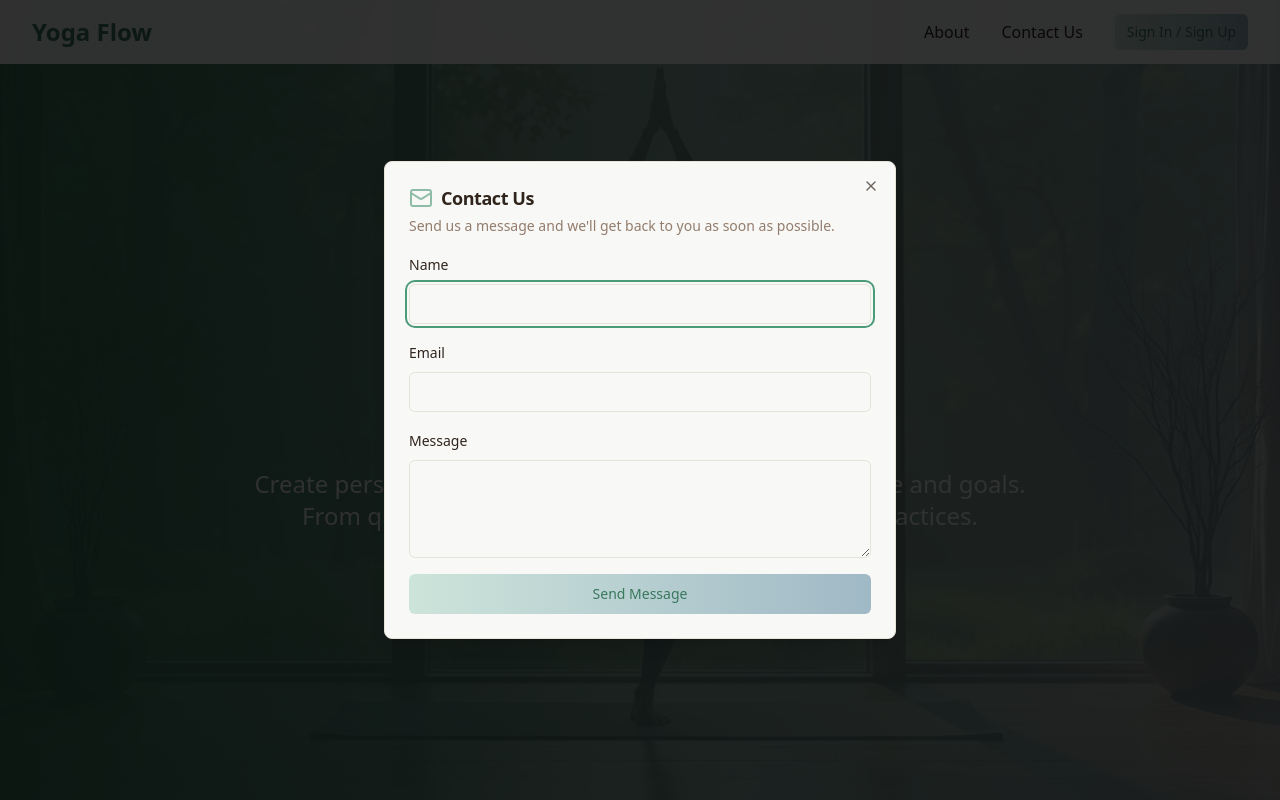
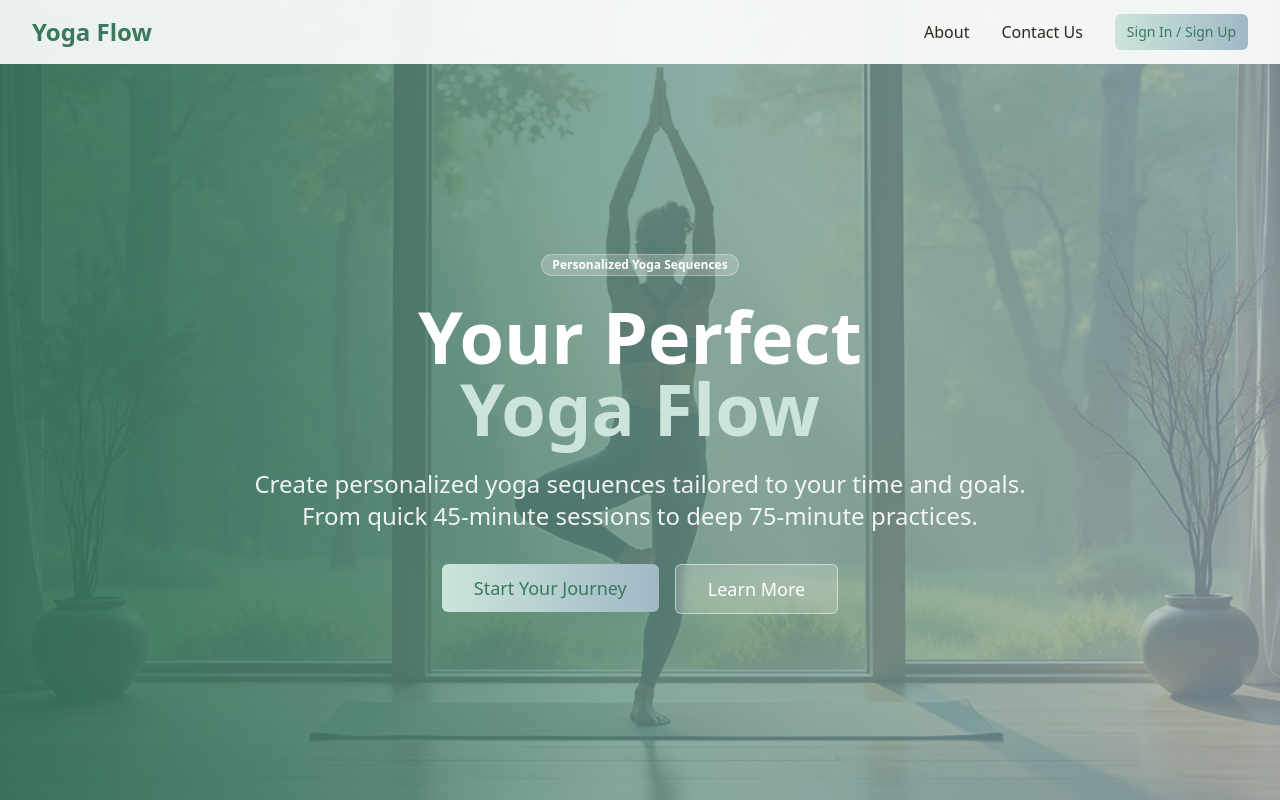
Before and after one commit to ylapscher/flow-state-yoga-builder, a React (Vite) app: page / in a window 1280 px wide. Both pictures are taken after a click on the button "Contact Us". Shown: the top 800 px of the page. Built offline with nearby package versions, Linux system fonts and the light colour scheme.

Commit message:
Embed contact form on landing page
Replaced the modal contact form with an embedded form on the landing page.

```diff
--- a/src/components/LandingPage.tsx
+++ b/src/components/LandingPage.tsx
@@ -5,7 +5,7 @@ import { Badge } from '@/components/ui/badge';
 import { Input } from '@/components/ui/input';
 import { Label } from '@/components/ui/label';
 import { Textarea } from '@/components/ui/textarea';
-import { Dialog, DialogContent, DialogDescription, DialogHeader, DialogTitle, DialogTrigger } from '@/components/ui/dialog';
+
 import { Clock, Users, Target, Sparkles, Mail } from 'lucide-react';
 import { useToast } from '@/hooks/use-toast';
 import heroImage from '@/assets/yoga-hero.jpg';
@@ -13,6 +13,7 @@ import AuthForm from './AuthForm';
 
 const LandingPage = () => {
   const [showAuth, setShowAuth] = useState(false);
+  const [showContact, setShowContact] = useState(false);
   const [contactForm, setContactForm] = useState({ name: '', email: '', message: '' });
   const [isSubmitting, setIsSubmitting] = useState(false);
   const { toast } = useToast();
@@ -39,6 +40,7 @@ const LandingPage = () => {
       });
 
       setContactForm({ name: '', email: '', message: '' });
+      setShowContact(false);
     } catch (error) {
       toast({
         title: "Error sending message",
@@ -73,58 +75,12 @@ const LandingPage = () => {
               >
                 About
               </button>
-              <Dialog>
-                <DialogTrigger asChild>
-                  <button className="text-foreground hover:text-sage transition-zen">
-                    Contact Us
-                  </button>
-                </DialogTrigger>
-                <DialogContent className="w-full max-w-lg">
-                  <DialogHeader>
-                    <DialogTitle className="flex items-center gap-2">
-                      <Mail className="w-6 h-6 text-sage" />
-                      Contact Us
-                    </DialogTitle>
-                    <DialogDescription>
-                      Send us a message and we'll get back to you as soon as possible.
-                    </DialogDescription>
-                  </DialogHeader>
-                  <form onSubmit={handleContactSubmit} className="space-y-4">
-                    <div className="space-y-2">
-                      <Label htmlFor="name">Name</Label>
-                      <Input
-                        id="name"
-                        value={contactForm.name}
-                        onChange={(e) => setContactForm({ ...contactForm, name: e.target.value })}
-                        required
-                      />
-                    </div>
-                    <div className="space-y-2">
-                      <Label htmlFor="email">Email</Label>
-                      <Input
-                        id="email"
-                        type="email"
-                        value={contactForm.email}
-                        onChange={(e) => setContactForm({ ...contactForm, email: e.target.value })}
-                        required
-                      />
-                    </div>
-                    <div className="space-y-2">
-                      <Label htmlFor="message">Message</Label>
-                      <Textarea
-                        id="message"
-                        rows={4}
-                        value={contactForm.message}
-                        onChange={(e) => setContactForm({ ...contactForm, message: e.target.value })}
-                        required
-                      />
-                    </div>
-                    <Button type="submit" variant="zen" disabled={isSubmitting} className="w-full">
-                      {isSubmitting ? 'Sending...' : 'Send Message'}
-                    </Button>
-                  </form>
-                </DialogContent>
-              </Dialog>
+              <button
+                onClick={() => setShowContact(true)}
+                className="text-foreground hover:text-sage transition-zen"
+              >
+                Contact Us
+              </button>
               <Button onClick={() => setShowAuth(true)} variant="zen" size="sm">
                 Sign In / Sign Up
               </Button>
@@ -297,6 +253,66 @@ const LandingPage = () => {
         </div>
       </div>
 
+      {/* Contact Form Section */}
+      {showContact && (
+        <div className="py-24 px-4 bg-gradient-to-r from-sage-light/10 to-zen-blue-light/10">
+          <div className="max-w-2xl mx-auto">
+            <Card className="shadow-card">
+              <CardHeader>
+                <CardTitle className="flex items-center gap-2">
+                  <Mail className="w-6 h-6 text-sage" />
+                  Contact Us
+                </CardTitle>
+                <CardDescription>
+                  Send us a message and we'll get back to you as soon as possible.
+                </CardDescription>
+              </CardHeader>
+              <CardContent>
+                <form onSubmit={handleContactSubmit} className="space-y-4">
+                  <div className="space-y-2">
+                    <Label htmlFor="name">Name</Label>
+                    <Input
+                      id="name"
+                      value={contactForm.name}
+                      onChange={(e) => setContactForm({ ...contactForm, name: e.target.value })}
+                      required
+                    />
+                  </div>
+                  <div className="space-y-2">
+                    <Label htmlFor="email">Email</Label>
+                    <Input
+                      id="email"
+                      type="email"
+                      value={contactForm.email}
+                      onChange={(e) => setContactForm({ ...contactForm, email: e.target.value })}
+                      required
+                    />
+                  </div>
+                  <div className="space-y-2">
+                    <Label htmlFor="message">Message</Label>
+                    <Textarea
+                      id="message"
+                      rows={4}
+                      value={contactForm.message}
+                      onChange={(e) => setContactForm({ ...contactForm, message: e.target.value })}
+                      required
+                    />
+                  </div>
+                  <div className="flex gap-2">
+                    <Button type="submit" variant="zen" disabled={isSubmitting} className="flex-1">
+                      {isSubmitting ? 'Sending...' : 'Send Message'}
+                    </Button>
+                    <Button type="button" variant="outline" onClick={() => setShowContact(false)}>
+                      Cancel
+                    </Button>
+                  </div>
+                </form>
+              </CardContent>
+            </Card>
+          </div>
+        </div>
+      )}
+
       {/* CTA Section */}
       <div className="py-24 px-4 text-center">
         <div className="max-w-3xl mx-auto">
```
